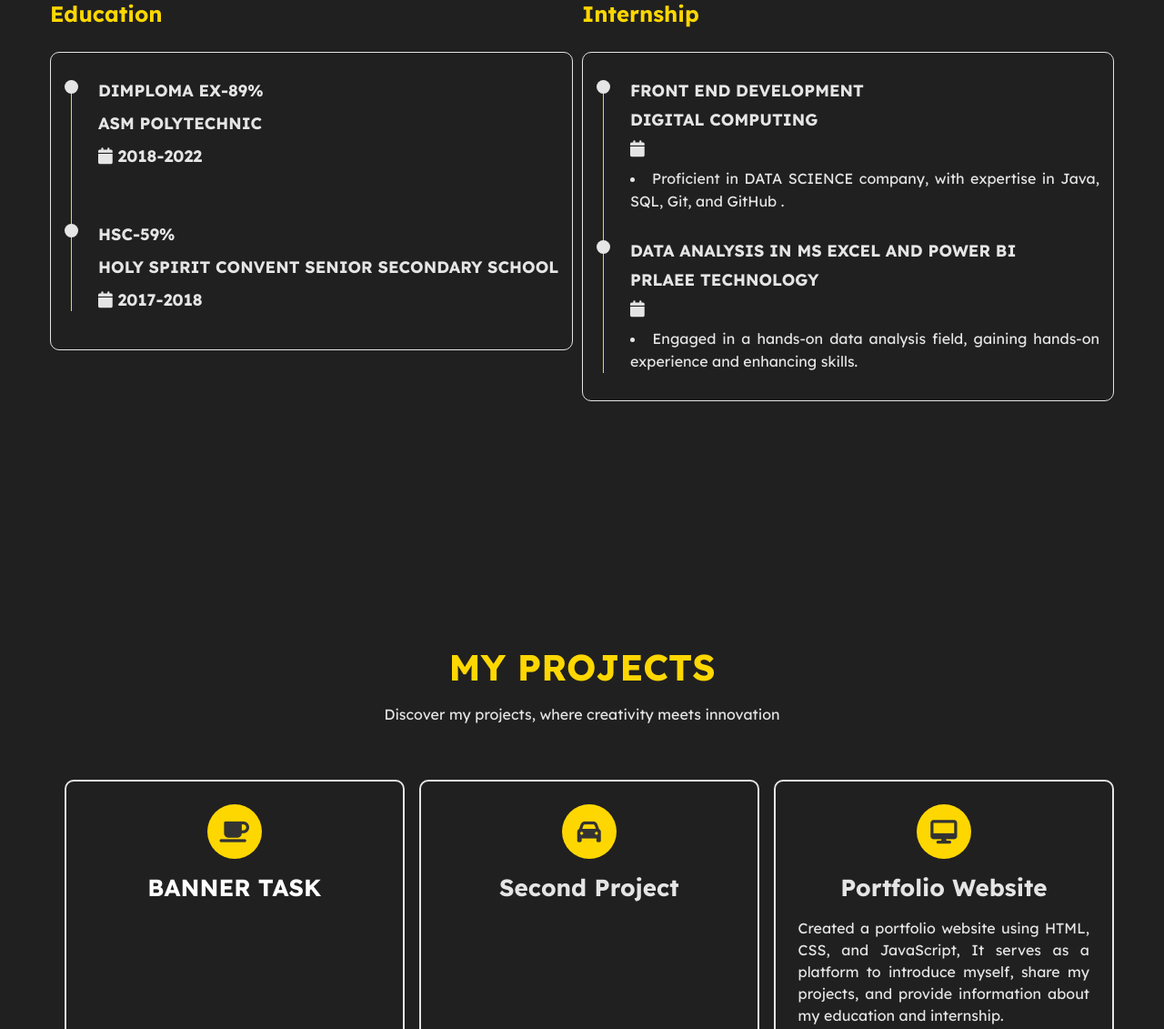
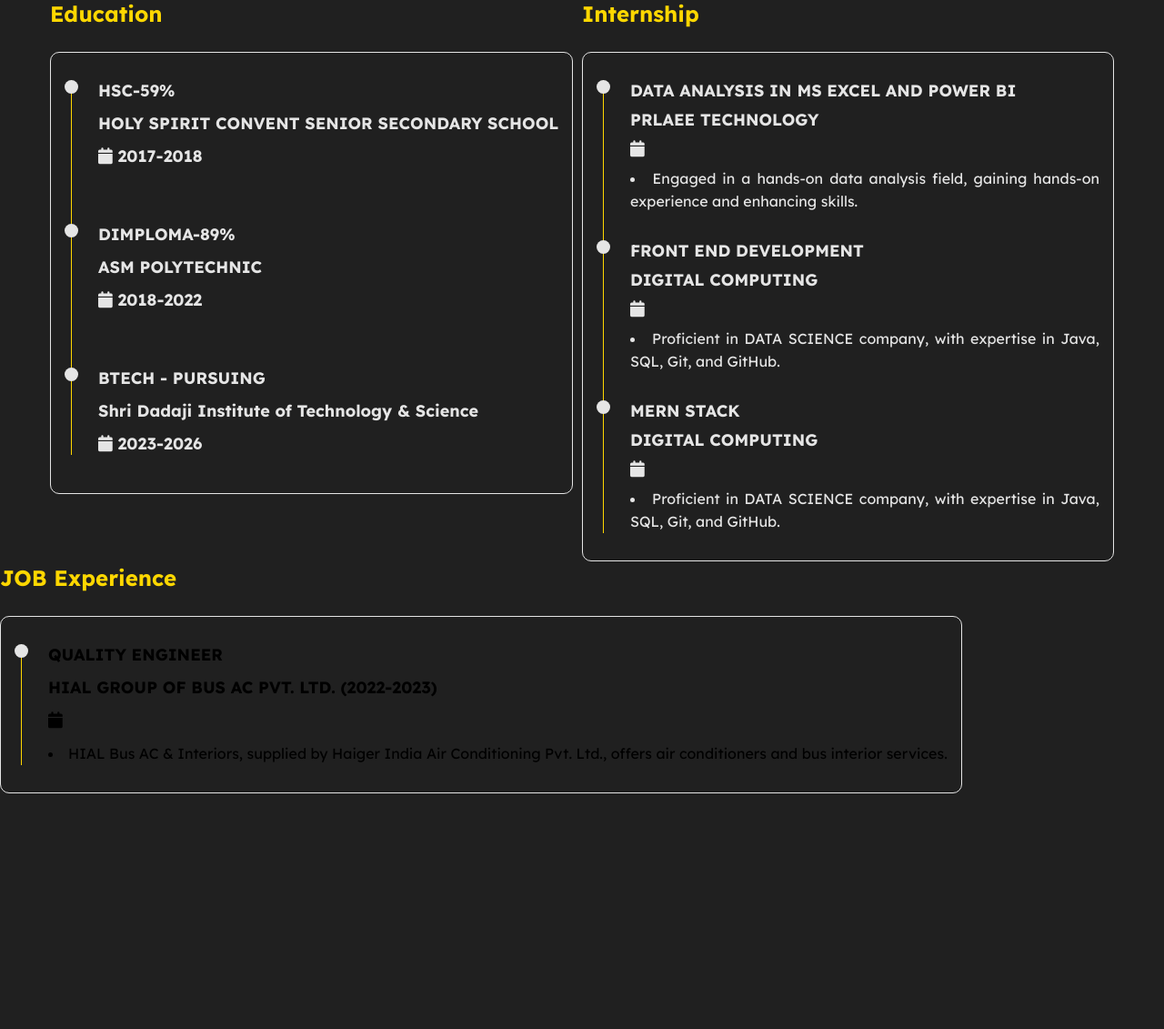
Before and after one commit to SanskarSharma7777/PortFolio, a plain HTML site: page index.html in a window 1280 px wide. Shown: the part 1007-2138 px from the top of the page at 91% size. Drawn offline with nearby package versions, Linux system fonts and the light colour scheme.

Commit message:
updated index

```diff
--- a/index.html
+++ b/index.html
@@ -42,7 +42,7 @@
     <!-------------------------- Home Page -------------------------->
     <div class="FirstElement" id="home">
         <div class="profile-photo">
-            <img src="files/WhatsApp Image 2024-01-26 at 11.55.57_4f41a0bb.jpg" alt="profile picture">
+            <img src="files/WhatsApp Image 2025-02-09 at 12.11.53_196c62cf.jpg" alt="profile picture">
         </div>
         <div class="profile-text">
             <h5>Hi I'm </h5><br>
@@ -58,9 +58,9 @@
 
             <div class="social">
                 <a href="mailto:sanskarsharmajio@gmail.com"><i class="fa fa-envelope"></i></a>
-                <a href=""><i class="fa-brands fa-github"></i></a>
+                <a href="https://github.com/SanskarSharma7777"><i class="fa-brands fa-github"></i></a>
                 <a href=""><i class="fa fa-code"></i></a>
-                <a href=""><i class="fa-brands fa-linkedin"></i></a>
+                <a href="www.linkedin.com/in/sanskar-sharma-b9388a243"><i class="fa-brands fa-linkedin"></i></a>
             </div>
         </div>
     </div>
@@ -114,8 +114,17 @@
                                 <div class="timeline-item">
                                     <div class="circle-dot"></div>
                                     <h3 class="timeline-title">
-                                        DIMPLOMA EX-89%
+                                        HSC-59%
                                     </h3>
+                                    <h4 class="timeline-title">HOLY SPIRIT CONVENT SENIOR SECONDARY SCHOOL </h4>
+                                    <h4 class="timeline-title">
+                                        <i class="fa fa-calendar"></i>  2017-2018
+                                    </h4>
+                                </div>
+                                <!-- Timeline-item -->
+                                <div class="timeline-item">
+                                    <div class="circle-dot"></div>
+                                    <h3 class="timeline-title">DIMPLOMA-89%</h3>
                                     <h4 class="timeline-title">ASM POLYTECHNIC </h4>
                                     <h4 class="timeline-title">
                                         <i class="fa fa-calendar"></i> 2018-2022
@@ -124,10 +133,10 @@
                                 <!-- Timeline-item -->
                                 <div class="timeline-item">
                                     <div class="circle-dot"></div>
-                                    <h3 class="timeline-title">HSC-59%</h3>
-                                    <h4 class="timeline-title">HOLY SPIRIT CONVENT SENIOR SECONDARY SCHOOL</h4>
+                                    <h3 class="timeline-title">BTECH - PURSUING</h3>
+                                    <h4 class="timeline-title">Shri Dadaji Institute of Technology & Science</h4>
                                     <h4 class="timeline-title">
-                                        <i class="fa fa-calendar"></i> 2017-2018
+                                        <i class="fa fa-calendar"></i> 2023-2026
                                     </h4>
                                 </div>
 
@@ -145,26 +154,35 @@
                                 <div class="timeline-item">
                                     <div class="circle-dot"></div>
                                     <h3 class="timeline-title">
-                                        FRONT END DEVELOPMENT
+                                        DATA ANALYSIS IN MS EXCEL AND POWER BI
                                     </h3>
-                                    <h4 class="timeline-title">DIGITAL COMPUTING</h4>
+                                    <h4 class="timeline-title">PRLAEE TECHNOLOGY</h4>
                                     <h4 class="timeline-title">
                                         <i class="fa fa-calendar"></i>
                                     </h4>
-                                    <li class="timeline-text">Proficient in DATA SCIENCE company, with expertise in Java, SQL, Git, and GitHub
-                                        .
+                                    <li class="timeline-text">Engaged in a hands-on data analysis field, gaining hands-on experience and enhancing
+                                        skills.
                                     </li>
                                 </div>
                                 <!-- Timeline-item -->
                                 <div class="timeline-item">
                                     <div class="circle-dot"></div>
-                                    <h3 class="timeline-title">DATA ANALYSIS IN MS EXCEL AND POWER BI</h3>
-                                    <h4 class="timeline-title">PRLAEE TECHNOLOGY</h4>
+                                    <h3 class="timeline-title">FRONT END DEVELOPMENT </h3>
+                                    <h4 class="timeline-title">DIGITAL COMPUTING </h4>
                                     <h4 class="timeline-title">
                                         <i class="fa fa-calendar"></i>
                                     </h4>
-                                    <li class="timeline-text">Engaged in a hands-on data analysis field, gaining hands-on experience and enhancing
-                                        skills.</li>
+                                    <li class="timeline-text"> Proficient in DATA SCIENCE company, with expertise in Java, SQL, Git, and GitHub.</li>
+                                </div>
+                                <!-- Timeline-item -->
+                                <div class="timeline-item">
+                                    <div class="circle-dot"></div>
+                                    <h3 class="timeline-title">MERN STACK  </h3>
+                                    <h4 class="timeline-title">DIGITAL COMPUTING </h4>
+                                    <h4 class="timeline-title">
+                                        <i class="fa fa-calendar"></i>
+                                    </h4>
+                                    <li class="timeline-text"> Proficient in DATA SCIENCE company, with expertise in Java, SQL, Git, and GitHub.</li>
                                 </div>
 
                             </div>
@@ -173,6 +191,27 @@
                 </div>
             </div>
         </div>
+        <div class="job">
+            <h3 class="title">JOB Experience</h3>
+            <div class="row">
+                <div class="timeline-box">
+                    <div class="timeline">
+
+                        <!-- Timeline-item -->
+                        <div class="timeline-item">
+                            <div class="circle-dot"></div>
+                            <h3 class="timeline-title">
+                                QUALITY ENGINEER
+                            </h3>
+                            <h4 class="timeline-title">HIAL GROUP OF BUS AC PVT. LTD. (2022-2023)</h4>
+                            <h4 class="timeline-title">
+                                <i class="fa fa-calendar"></i>
+                            </h4>
+                            <li class="timeline-text">HIAL Bus AC & Interiors, supplied by Haiger India Air Conditioning Pvt. Ltd., offers air conditioners and bus interior services.
+                            </li>
+                        </div>
+                    </div>
+
     </section>
 
 
```
